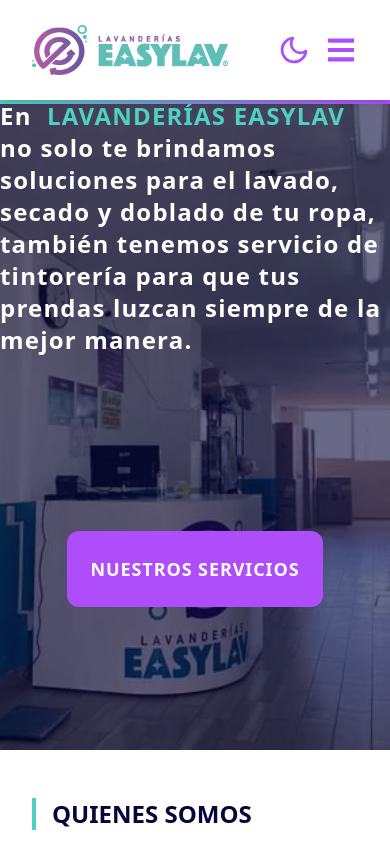
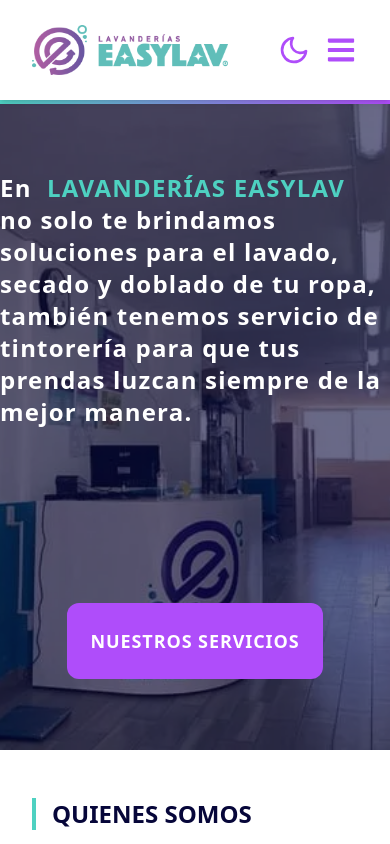
Before and after one commit to dspwebstudiomx/easylav-react, a React (Vite) app: page / in a window 390 px wide. Shown: the top 844 px of the page. Built offline with nearby package versions, Linux system fonts and the light colour scheme; no server answers.

Commit message:
refactor: ajusta la altura del video y mejora la alineación del contenido en el componente HeroInicioVideo

```diff
--- a/src/pages/inicio/components/HeroInicioVideo.jsx
+++ b/src/pages/inicio/components/HeroInicioVideo.jsx
@@ -16,7 +16,7 @@ import Video from 'components/video/Video';
 import PropTypes from 'prop-types';
 import { useEffect, useState } from 'react';
 
-const height = 'h-[650px] sm:h-[100vh] md:h-[80vh] lg:h-[60vh]';
+const height = 'h-[650px] sm:h-[100vh] md:h-[60vh] lg:h-[60vh]';
 
 // Estructura
 const HeroInicioVideo = () => {
@@ -64,7 +64,7 @@ const HeroInicioVideo = () => {
       <div className={`absolute top-0 inset-0 z-10 w-full bg-dark opacity-60 left-0 ${height}`}></div>
 
       {/* Contenido */}
-      <Container className="relative z-20 flex flex-col justify-center w-full h-full text-center sm:p-12 md:px-0">
+      <Container className="relative z-20 flex flex-col justify-center items-center w-full h-full text-center sm:p-12 md:px-0">
         <h1 className="text-2xl md:text-3xl xl:text-4xl w-full sm:w-2/3 font-semibold tracking-wider text-light text-left">
           En <span className="mx-2 text-primary font-semibold">LAVANDERÍAS EASYLAV</span> no solo te brindamos
           soluciones para el lavado, secado y doblado de tu ropa, también tenemos servicio de tintorería para que tus
```
